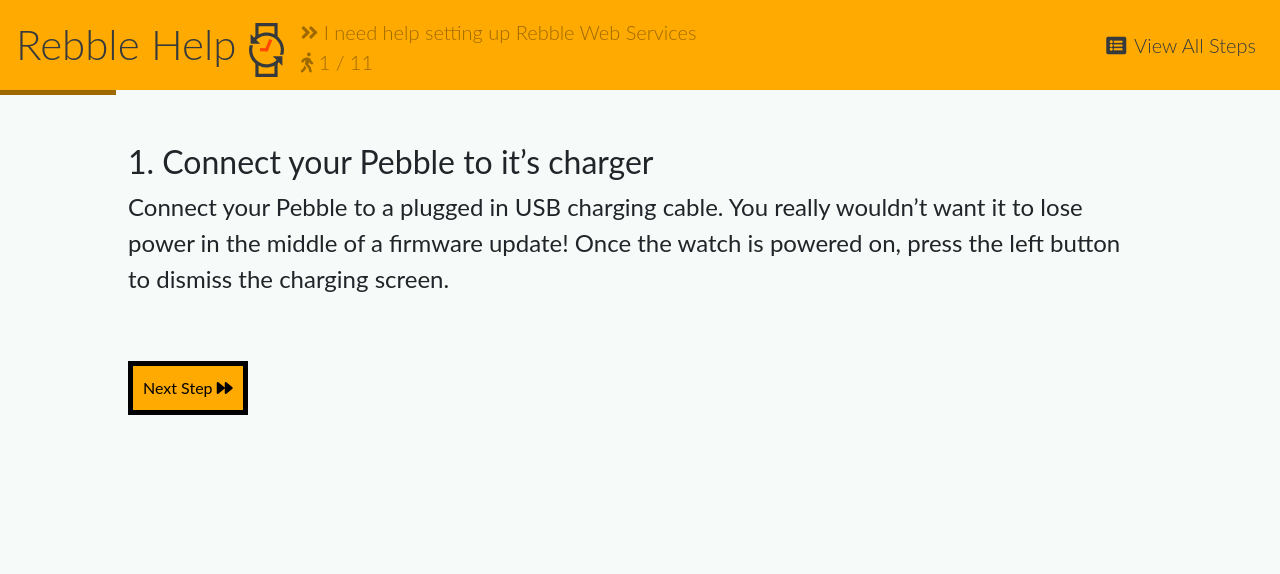
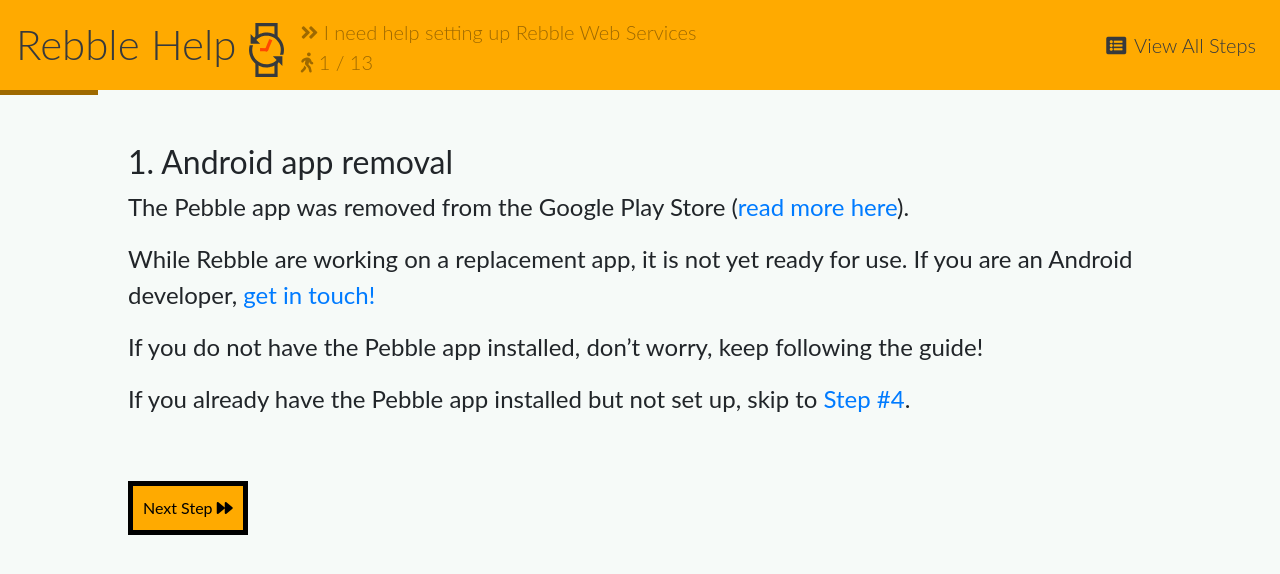
Before and after one commit to pebble-dev/rebble-help, a Jekyll site: the page built from _topic/setup-android.md, in a window 1280 px wide. Shown: the top 574 px of the page. Built offline with Jekyll 4.4.1, drawn with Linux system fonts in a browser that asks for light colours; nearby versions of some CDN libraries.

Commit message:
Update setup-android.md

```diff
--- a/_topic/setup-android.md
+++ b/_topic/setup-android.md
@@ -8,9 +8,21 @@ osSpecific: true
 os: android
 ---
 
-# Connect your Pebble to it's charger
+# Android app removal
+
+The Pebble app was removed from the Google Play Store ([read more here](/android-app-unavailable/)).
+
+While Rebble are working on a replacement app, it is not yet ready for use. If you are an Android developer, [get in touch!](https://rebble.io/contact)
+
+If you do not have the Pebble app installed, don't worry, keep following the guide!
+
+If you already have the Pebble app installed but not set up, skip to [Step #4](https://help.rebble.io/setup-android/#4).
+
+
+# Connect your Pebble to its charger
 
 Connect your Pebble to a plugged in USB charging cable. You really wouldn't want it to lose power in the middle of a firmware update! Once the watch is powered on, press the left button to dismiss the charging screen.
+
 
 # Download the Pebble APK
 
@@ -19,12 +31,11 @@ On your Android device, download the Pebble APK from the following link:
 [APK Download](https://rebble.io/apk)
 
 <notmobile>
-
 or via this QR code:
 
 <qr url="https://rebble.io/apk" />
+</notmobile>
 
-</notmobile>
 
 # Install the APK
 
@@ -32,13 +43,16 @@ Once you've downloaded the .apk file, open it on your phone by selecting it, the
 
 ![](/images/setup/3.png)
 
+
 You might be prompted with the following screen:
 
 ![](/images/setup/1.png)
 
+
 If so, click through to Settings and select "Allow from this source" to enable installation of apps from unknown sources for your preferred file manager.
 
 ![](/images/setup/2.png)
+
 
 This will allow the official Pebble app to be sideloaded. You can revert this setting when the Pebble app is installed if you'd like!
 
@@ -48,12 +62,10 @@ This will allow the official Pebble app to be sideloaded. You can revert this se
 If you're running Android 7 or below:
 
 - Once you've downloaded the .apk file, open Settings.
+- Tap "Lock screen and Security," or "Security."
+- Tap "Allow installation from unknown sources," "Unknown sources," or a similar option. Then, read the prompt and tap **OK**.
+- Go back to the downloaded Pebble APK file in your file manager, and proceed with the installation.
 
-- Tap "Lock screen and Security," or "Security."
-
-- Tap "Allow installation from unknown sources," "Unknown sources," or a similar option. Then, read the prompt and tap **OK**.
-
-- Go back to the downloaded Pebble APK file in your file manager, and proceed with the installation.
 
 # Open the Pebble app
 
@@ -63,9 +75,11 @@ You’ll be greeted by the Pebble Account page. Simply tap 'SKIP LOGIN' twice to
 
 ![](/images/setup/5.png)
 
+
 # Choose the type of Pebble you have
 
 ![](/images/setup/6.png)
+
 
 # Pair your watch
 
@@ -75,55 +89,65 @@ If the Pebble doesn’t appear and you’re on Android 10, make sure that Locati
 
 ![](/images/setup/7.png)
 
+
 # Run through the watch setup
 
 Run through the Pebble setup screens. Make sure you allow notification access:
 
 ![](/images/setup/8.png)
 
+
 # Complete the Pebble pairing
 
 Once you get to this screen, you've finished part 1 - connecting your Pebble.
 
+All that's left to do now is connect it to Rebble Web Services.
+
 ![](/images/setup/9.png)
 
-All that's left to do now is connect it to Rebble Web Services.
 
-# Open boot.rebble.io
+# Visit boot.rebble.io
 
-On the phone, open a decent browser (like Chrome or Firefox), and go to [boot.rebble.io](https://boot.rebble.io).
+The boot process, or 'running boot', is the process in which you tell the Pebble app to use Rebble servers instead of the defunct Pebble servers.
+
+On your phone, open a decent browser (like Chrome or Firefox), and go to [boot.rebble.io](https://boot.rebble.io)
 
 <notmobile>
     <qr url="https://boot.rebble.io" />
 </notmobile>
 
+If you are not already logged in, you will be prompted to log in.
 
-You will be greeted with a number of ways to sign in.
+**Make sure you log in with the correct account**
 
-![](/images/setup/10.png)
+![](/images/misc/auth.png)
 
-Choose one and sign in. *Remember your sign in credentials!*
 
-You'll be redirected back to a page with a button.
+# Press 'Switch to Rebble'
 
-# Switch to Rebble
+Read the page, then tap the switch to Rebble button.
 
-Read the page, then tap the **Switch to Rebble** button.
+If you get a prompt about "Open with Pebble", press 'Okay'.
 
-The browser will then ask if you want to open it with the Pebble app.
+Press 'Switch To Rebble'.
 
 ![](/images/setup/11.png)
 
-You should then see this page:
+
+# All done!
+
+Press "It's Rebble Time" and you're done!
+
+**If you get back to the Pebble app and don't see the rocket screen, go back to the browser and press *switch to Rebble* again.**
 
 ![](/images/setup/12.png)
 
-**If you get back to the Pebble app and don't see that screen, go back to the browser and press *switch to Rebble* again.**
+# What's next?
 
-# You’re done!
+You’re done! Tap the big “+” in the lower right corner to find and install watchfaces you like from the Rebble appstore.
+
+If you want to use dictation, get weather pins in your Timeline, and have a faster Timeline sync period, check out a [Rebble subscription](/subscription)
 
 ![noborder](/images/setup/13.png)
 
-You’re done! Go to Watchfaces, tap the big red “+” in the lower right corner and find and install watchfaces you like from the Rebble store.
-
-If you want to use dictation, get weather pins in your Timeline, and have a faster Timeline sync period, check out a [Rebble subscription](/subscription)
+Welcome to *Rebbled* Pebble!
```
